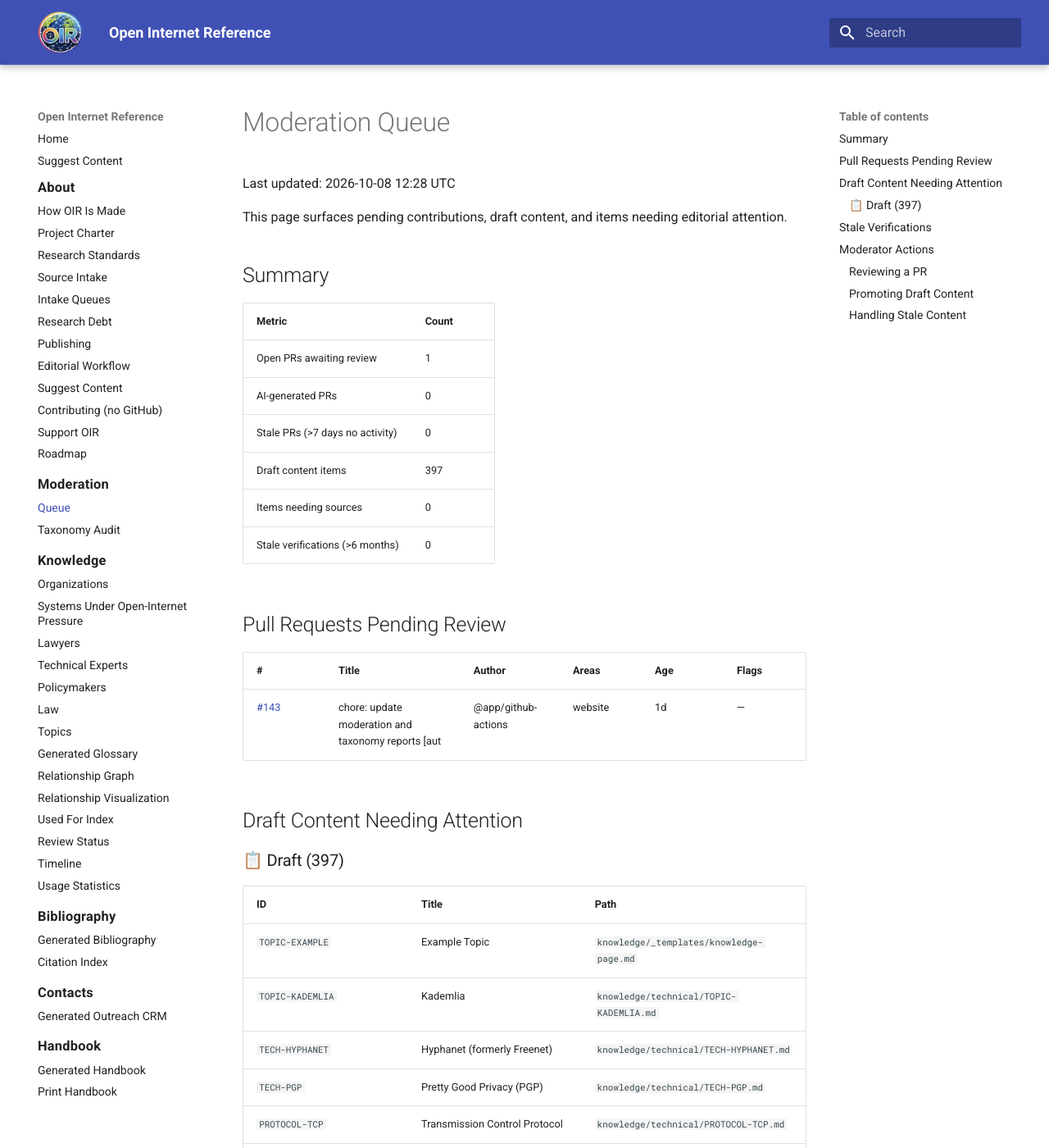
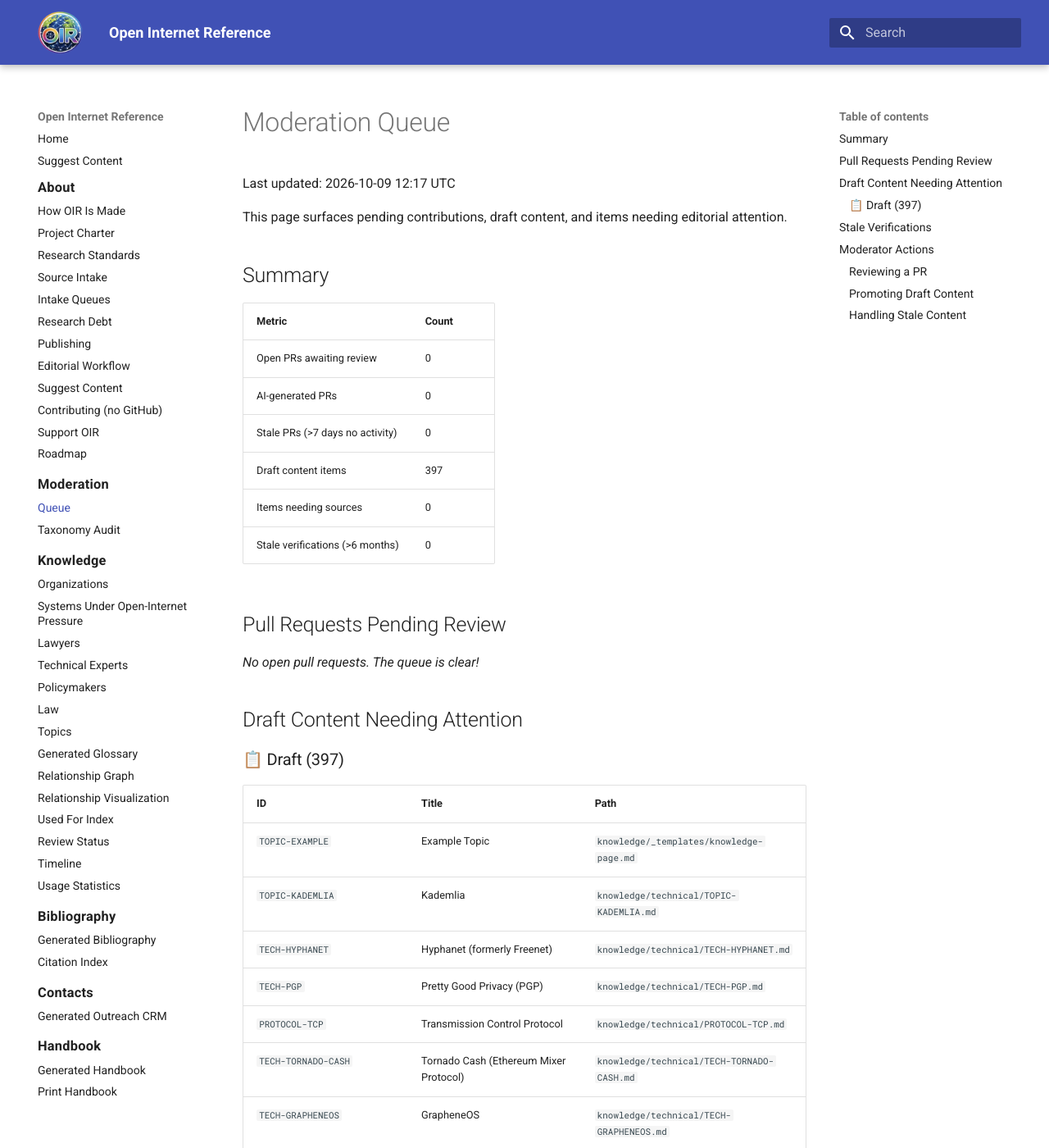
Before and after one commit to itsmeront/open-internet-reference, an MkDocs documentation site: the page built from website/generated/moderation.md, in a window 1280 px wide and 1400 px high. Shown: the whole window at 82% size. Built offline with MkDocs 1.6.1 and Material for MkDocs 9.7.7, drawn with Linux system fonts in a browser that asks for light colours.

Commit message:
chore: update moderation and taxonomy reports [automated]

```diff
--- a/website/generated/moderation.md
+++ b/website/generated/moderation.md
@@ -1,6 +1,6 @@
 # Moderation Queue
 
-Last updated: 2026-10-08 12:28 UTC
+Last updated: 2026-10-09 12:17 UTC
 
 This page surfaces pending contributions, draft content, and items needing editorial attention.
 
@@ -8,7 +8,7 @@ This page surfaces pending contributions, draft content, and items needing edito
 
 | Metric | Count |
 |--------|-------|
-| Open PRs awaiting review | 1 |
+| Open PRs awaiting review | 0 |
 | AI-generated PRs | 0 |
 | Stale PRs (>7 days no activity) | 0 |
 | Draft content items | 397 |
@@ -17,9 +17,7 @@ This page surfaces pending contributions, draft content, and items needing edito
 
 ## Pull Requests Pending Review
 
-| # | Title | Author | Areas | Age | Flags |
-|---|-------|--------|-------|-----|-------|
-| [#143](https://github.com/itsmeront/open-internet-reference/pull/143) | chore: update moderation and taxonomy reports [aut | @app/github-actions | website | 1d | — |
+*No open pull requests. The queue is clear!*
 
 ## Draft Content Needing Attention
 
```
Also changed, not shown: website/generated/taxonomy-audit.md (+1 -1 lines), 2 other files.
